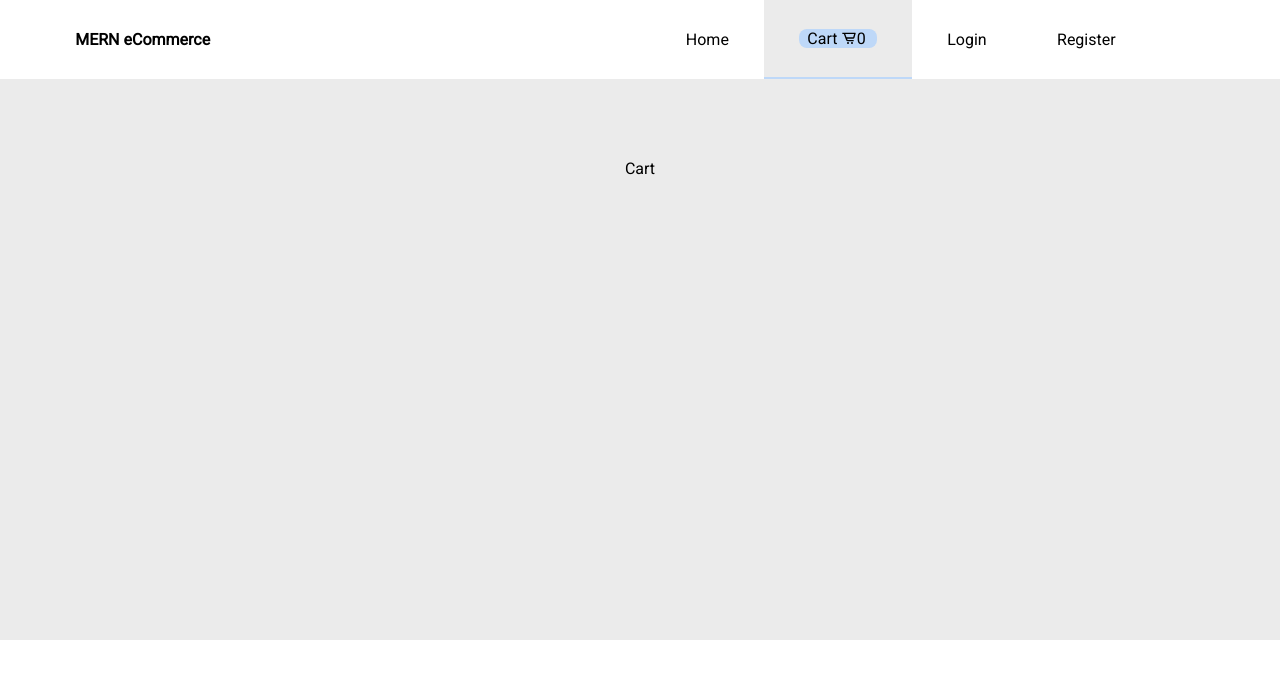
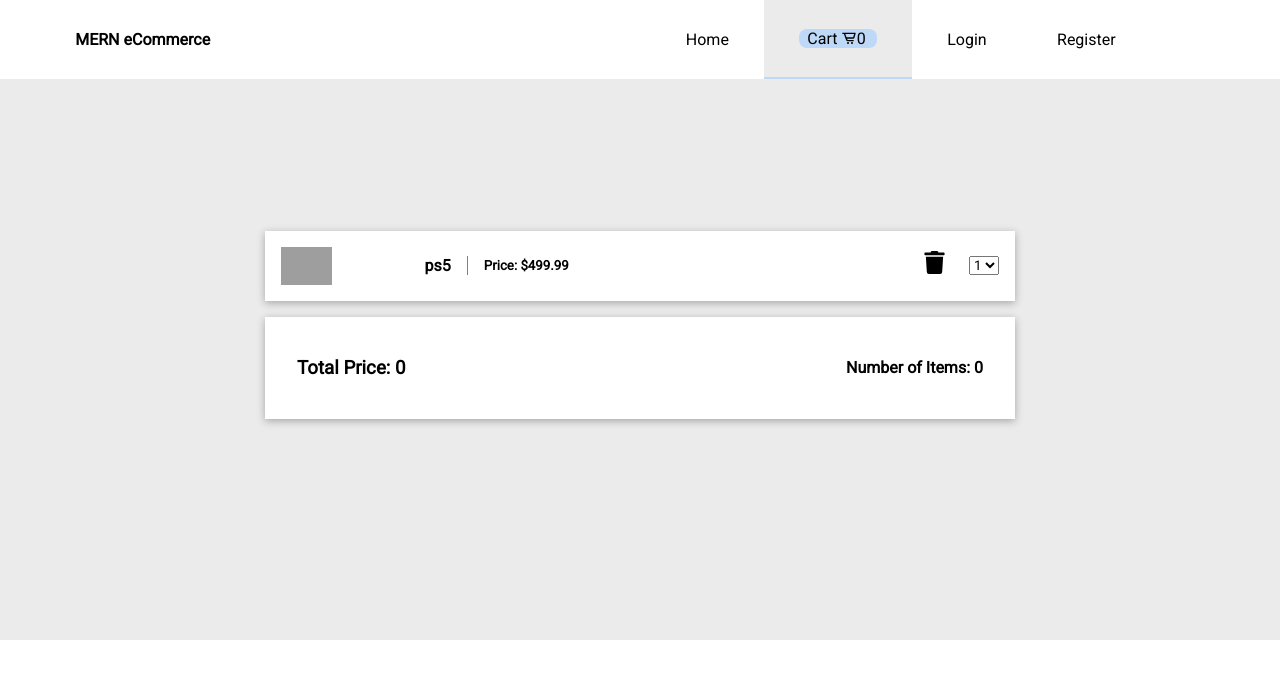
Before and after one commit to gacbur/Mern-eCommerce, a React (Create React App) app in the folder frontend/: page /cart in a window 1280 px wide. Shown: the top 678 px of the page. Built offline with nearby package versions, Linux system fonts and the light colour scheme; grey boxes are pictures that could not be loaded.

Commit message:
add SingleProduct component and cart and cartItem

```diff
--- a/frontend/src/App.css
+++ b/frontend/src/App.css
@@ -199,6 +199,86 @@
     background-color: var(--main-btn-color-hover);
 }
 
+/* Single product */
+
+.single-product{
+    display: flex;
+    align-items: center;
+    justify-content: center;
+    width: 100%;
+    padding: 5em;
+    background-color: var(--main-color);
+    max-width: 1300px;
+    margin-bottom: 15em;
+}
+
+.single-product__content{
+    display: flex;
+    flex-direction: row;
+    width: fit-content;
+    max-width: 1000px;
+}
+
+.content__image{
+    margin-right: 3em;
+    margin-bottom: 4em;
+    width:500px;
+    height: 400px;
+    box-shadow: 0 2px 8px rgba(0,0,0,.3);
+}
+
+.content__image > img{
+    width:100%;
+    height: 100%;
+}
+
+.content__info > p{
+    margin:2em 0em;
+    padding: .4em;
+    border-bottom: 1px solid lightgray;
+    line-height: 1.5em;
+}
+
+.content__info{
+    background-color: var(--main-color);
+    padding: 2em;
+    width:45%;
+    box-shadow: 0 2px 8px rgba(0,0,0,.3);
+    max-width: 700px;
+}
+
+.content__description > span{
+    display: block;
+    margin-bottom:1em;
+}
+
+.content__cart-add{
+    display: flex;
+    align-items: center;
+    justify-content: flex-end;
+}
+
+.content__cart-add > button{
+    background-color: var(--secondary-btn-color);
+    color:white;
+    border:none;
+    box-shadow: 0 2px 8px rgba(0,0,0,.3);
+    padding:.7em 1.5em;
+    font-size: 16px;
+    cursor: pointer;
+    transition: .3s ease-out;
+}
+
+.content__cart-add > button:hover{
+    transition: .3s ease-out;
+    background-color: var(--secondary-btn-color-hover);
+}
+
+.content__cart-add select{
+    margin-right: .4em;
+    padding:.6em 1.5em;
+
+}
 
 /* Footer */
 
@@ -333,4 +413,29 @@
         padding: 2em 0em;
     }
 
+    /* Single product */
+
+    .single-product{
+        width: 95%;
+        margin-top:1em;
+        padding: 2em;
+    }
+
+    .single-product__content{
+        flex-direction: column;
+        align-items: center;
+    }
+
+    .content__image{
+        margin-right: 0em;
+        margin-bottom:2em;
+        width:270px;
+        height: 250px;
+    }
+
+    .content__info{
+        padding: 2em 1em;
+        width:100%; /*  */
+    }
+
 }
--- /dev/null
+++ b/frontend/src/components/CartItem.css
@@ -0,0 +1,71 @@
+.cart-item{
+    padding:1em;
+    background-color: white;
+    box-shadow: 0 2px 8px rgba(0,0,0,0.3);
+    margin:.5em 0em;
+    display: flex;
+    width:100%;
+    height: 70px;
+    max-width: 750px;
+  }
+
+  .cart-item__image{
+    width: 20%;
+  }
+
+  .cart-item__image img{
+   height: 100%;
+  }
+
+  .cart-item__text{
+    align-items: center;
+    display: flex;
+    width: 80%;
+  }
+
+  .cart-item__text > a{
+    color:black;
+    text-decoration: none;
+  }
+
+  .cart-item__text > a:hover{
+    color:rgb(116, 116, 116);
+    text-decoration: none;
+  }
+
+  .cart-item__text > h4 {
+    margin-right: 1em;
+    padding-right: 1em;
+    border-right: 1px solid gray;
+  }
+
+  .cart-item__text > h5{
+    margin-right: 1em;
+    flex-grow: 1;
+  }
+
+  .cart-item__text > h4 > a{
+    text-decoration: none;
+    color: var(--font-color);
+    transition: .2s;
+  }
+
+  .cart-item__text > h4 > a:hover{
+    text-decoration: none;
+    transition: .2s;
+    color: rgb(78, 78, 78);
+  }
+
+  .cart-item__btn{
+    cursor: pointer;
+    border:none;
+    background-color:white;
+    font-size: 23px;
+    margin-right:1em;
+    transition: .3s;
+  }
+
+  .cart-item__btn:hover{
+    transition: .3s;
+    color: rgb(243, 74, 74);
+  }
--- /dev/null
+++ b/frontend/src/components/CartItem.js
@@ -0,0 +1,33 @@
+import React from 'react'
+
+import { Link } from 'react-router-dom'
+
+import { FaTrash } from 'react-icons/fa'
+
+import './CartItem.css'
+
+const CartItem = () => {
+    return (
+        <div className="cart-item">
+            <div className="cart-item__image">
+                <img src='https://images.unsplash.com/photo-1606813907291-d86efa9b94db?ixid=MXwxMjA3fDB8MHxwaG90by1wYWdlfHx8fGVufDB8fHw%3D&ixlib=rb-1.2.1&auto=format&fit=crop&w=1352&q=80' alt="" />
+            </div>
+            <div className="cart-item__text">
+                <h4><Link to={`/product/${111}`} >ps5</Link></h4>
+                <h5>Price: $499.99</h5>
+                <button
+                    className="cart-item__btn"
+                >
+                    <FaTrash /></button>
+                <select>
+                    <option value="1">1</option>
+                    <option value="2">2</option>
+                    <option value="3">3</option>
+                    <option value="4">4</option>
+                </select>
+            </div>
+        </div>
+    )
+}
+
+export default CartItem
--- /dev/null
+++ b/frontend/src/pages/Cart.css
@@ -0,0 +1,48 @@
+.cart{
+    padding:4em 0em;
+    display: flex;
+    flex-direction: column;
+    align-items: center;
+    justify-content: center;
+    width:100%;
+  }
+
+  .cart__content{
+    display: flex;
+    flex-direction: column;
+    align-items: center;
+    width:90%
+  }
+
+  .cart__total{
+    position: relative;
+    display: flex;
+    justify-content: center;
+    align-items: center;
+    background-color: white;
+    box-shadow: 0 2px 8px rgba(0,0,0,0.3);
+    padding:2.5em 2em;
+    width:90%;
+    margin-top:.5em;
+    max-width: 750px;
+  }
+
+  .cart__total h3{
+    flex-grow: 1;
+  }
+
+
+@media all and (max-width: 900px){
+    .cart{
+        padding:2em 0em;
+      }
+
+      .cart__content{
+        width:90%
+      }
+
+      .cart__item{
+        padding:.0em;
+        height: 90px;
+      }
+}
--- a/frontend/src/pages/Cart.js
+++ b/frontend/src/pages/Cart.js
@@ -1,10 +1,20 @@
 import React from 'react'
+
+import CartItem from '../components/CartItem'
+
+import './Cart.css'
 
 const Cart = () => {
     return (
-        <div className="cart">
-            Cart
-        </div>
+        < div className='cart' >
+            <div className="cart__content">
+                <CartItem />
+            </div>
+            <div className="cart__total">
+                <h3>Total Price: <strong>0</strong></h3>
+                <h4>Number of Items: <strong>0</strong></h4>
+            </div>
+        </div >
     )
 }
 
--- a/frontend/src/pages/SingleProduct.js
+++ b/frontend/src/pages/SingleProduct.js
@@ -1,9 +1,37 @@
 import React from 'react'
+
+import { BiCartAlt } from 'react-icons/bi'
 
 const SingleProduct = () => {
     return (
         <div className="single-product">
-            SingleProduct
+            <div className="single-product__content">
+                <div className="content__image">
+                    <img src="https://images.unsplash.com/photo-1606813907291-d86efa9b94db?ixid=MXwxMjA3fDB8MHxwaG90by1wYWdlfHx8fGVufDB8fHw%3D&ixlib=rb-1.2.1&auto=format&fit=crop&w=1352&q=80" alt="product name" />
+                </div>
+                <div className="content__info">
+                    <p className="content__name">Product 1</p>
+                    <p className="content__price"><strong>$499.99</strong></p>
+                    <p className="content__description">
+                        <span><strong>Description:</strong></span>
+                     Lorem ipsum, dolor sit amet consectetur adipisicing elit. Possimus iste consectetur pariatur doloribus quas est magnam. Numquam minima cum dolor facere incidunt fugiat sequi veniam voluptatibus non? Mollitia molestiae, nihil quaerat eaque beatae fuga quas. </p>
+                    <p>
+                        <strong>Status:</strong> <span>In Stock</span>
+                    </p>
+                    <div className="content__cart-add">
+                        <label htmlFor="Qty">
+                            <select id="Qty">
+                                <option value="1">1</option>
+                                <option value="2">2</option>
+                                <option value="3">3</option>
+                                <option value="3">4</option>
+                            </select>
+                        </label>
+                        <button type="button">Add to Cart <i><BiCartAlt />+</i></button>
+                    </div>
+
+                </div>
+            </div>
         </div>
     )
 }
```
Also changed, not shown: 1 other file (tests, documents, lock files or other folders).
